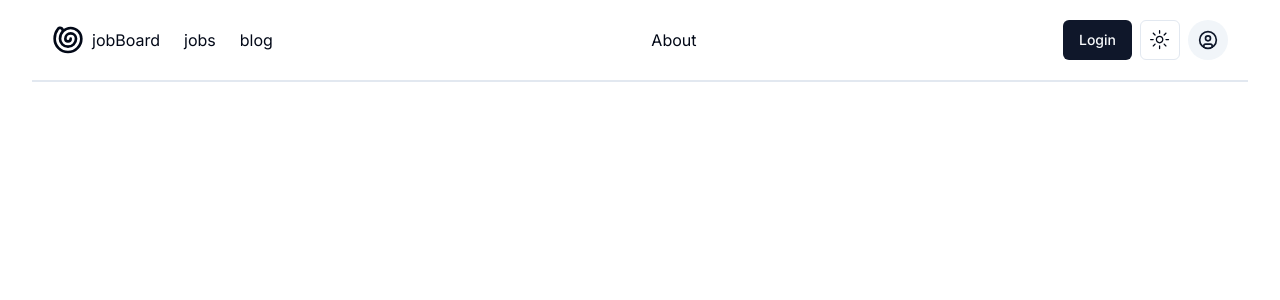
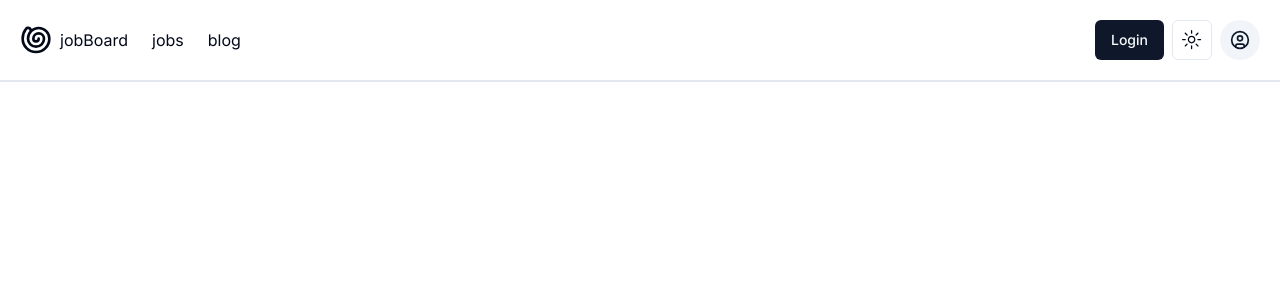
Before and after one commit to Mohamed-Taha-Essa/dj-job-board-microservice-app, a Next.js app in the folder frontend/: page / in a window 1280 px wide. Shown: the top 300 px of the page. Built offline with nearby package versions, Linux system fonts and the light colour scheme.

Commit message:
show navbar in layout

```diff
--- a/frontend/app/layout.tsx
+++ b/frontend/app/layout.tsx
@@ -2,7 +2,7 @@ import type { Metadata } from "next";
 import { Inter } from "next/font/google";
 import "./globals.css";
 import { ThemeProvider } from "@/components/theme-provider"
-
+import Navbar from "@/components/Navbar";
 const inter = Inter({ subsets: ["latin"] });
 
 export const metadata: Metadata = {
@@ -24,6 +24,7 @@ export default function RootLayout({
             enableSystem
             disableTransitionOnChange
           >
+            <Navbar/>
             {children}
           </ThemeProvider>
       </body>
--- a/frontend/app/page.tsx
+++ b/frontend/app/page.tsx
@@ -2,8 +2,8 @@ import { Button } from "@/components/ui/button"
 import Navbar from "@/components/Navbar";
 export default function Home() {
   return (
-    <div className="container">
-      <Navbar></Navbar>
+    <div >
+
 
     </div>
   );
--- a/frontend/components/Navbar.tsx
+++ b/frontend/components/Navbar.tsx
@@ -33,9 +33,7 @@ function Navbar(){
                     <Link className='mx-3' href='/blog'>blog  </Link>
                </div>
 
-                <Link href='/'>
-                    <span>About</span>
-                </Link>
+
 
                 <div className="flex">
                     <Button className="mr-2">
```
